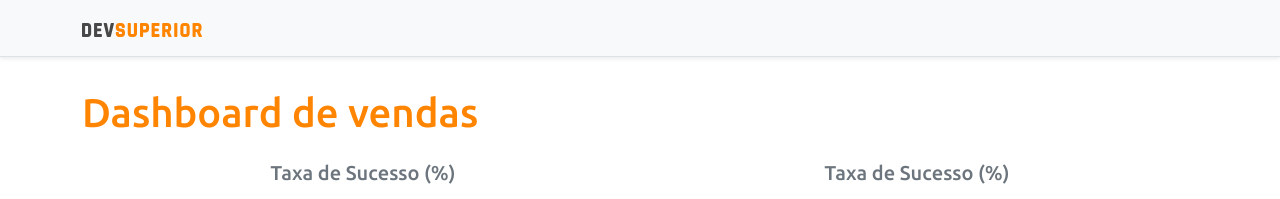
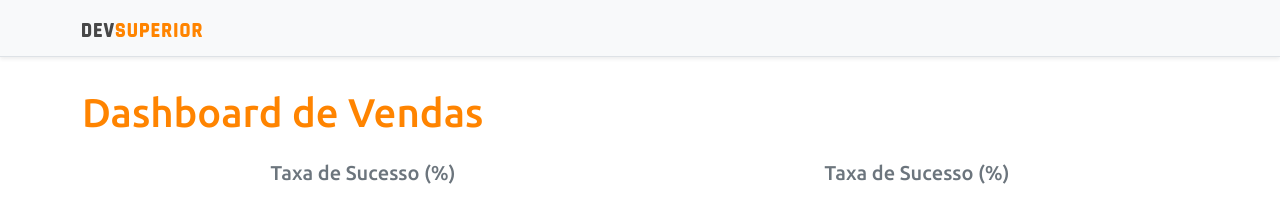
Before and after one commit to alexshb15/projeto-sds3, a React (Create React App) app in the folder frontend/: page / in a window 1280 px wide. Shown: the top 199 px of the page. Built offline with nearby package versions, Linux system fonts and the light colour scheme; the HTML template or start-up script is replaced by a standard one.

Commit message:
Update title

```diff
--- a/frontend/src/App.tsx
+++ b/frontend/src/App.tsx
@@ -9,7 +9,7 @@ function App() {
     <>
       <NavBar />
       <div className="container">
-        <h1 className="text-primary py-3">Dashboard de vendas</h1>
+        <h1 className="text-primary py-3">Dashboard de Vendas</h1>
         <div className="row px-3">
           <div className="col-sm-6">
             <h5 className="text-center text-secondary">Taxa de Sucesso (%)</h5>
```
